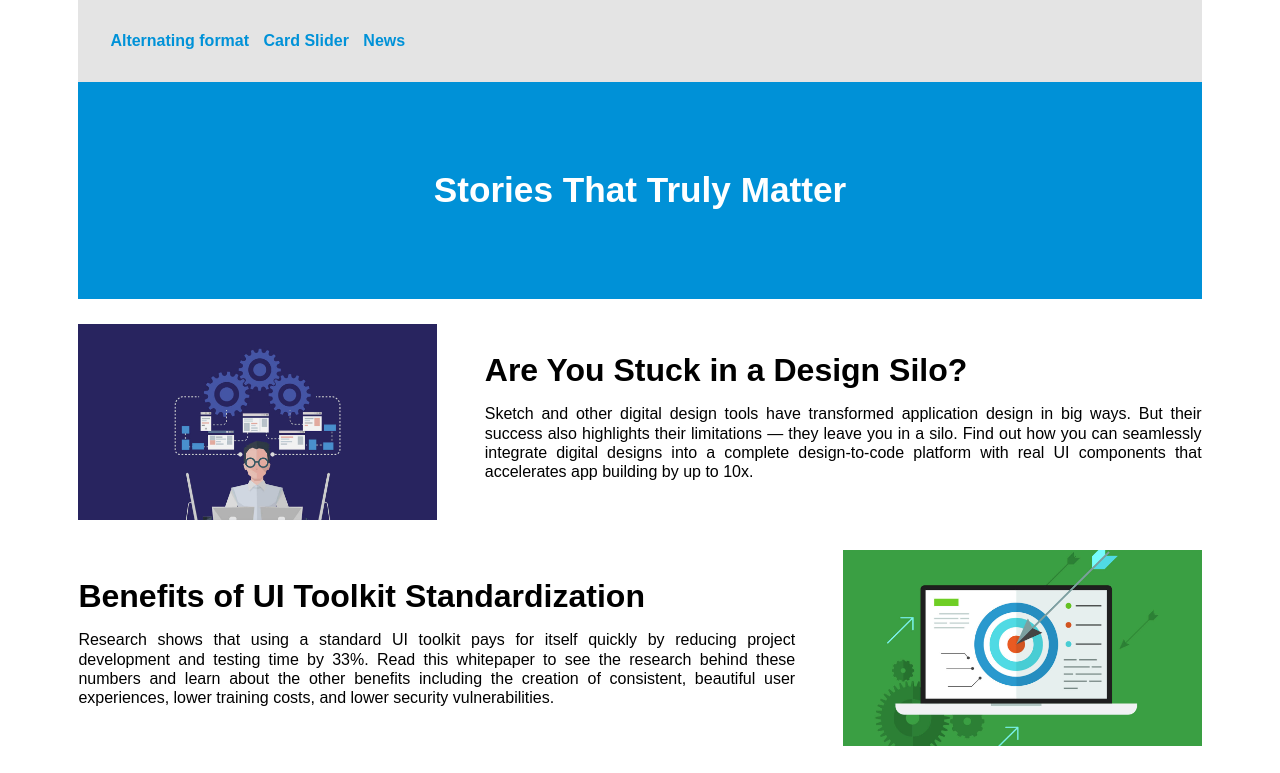
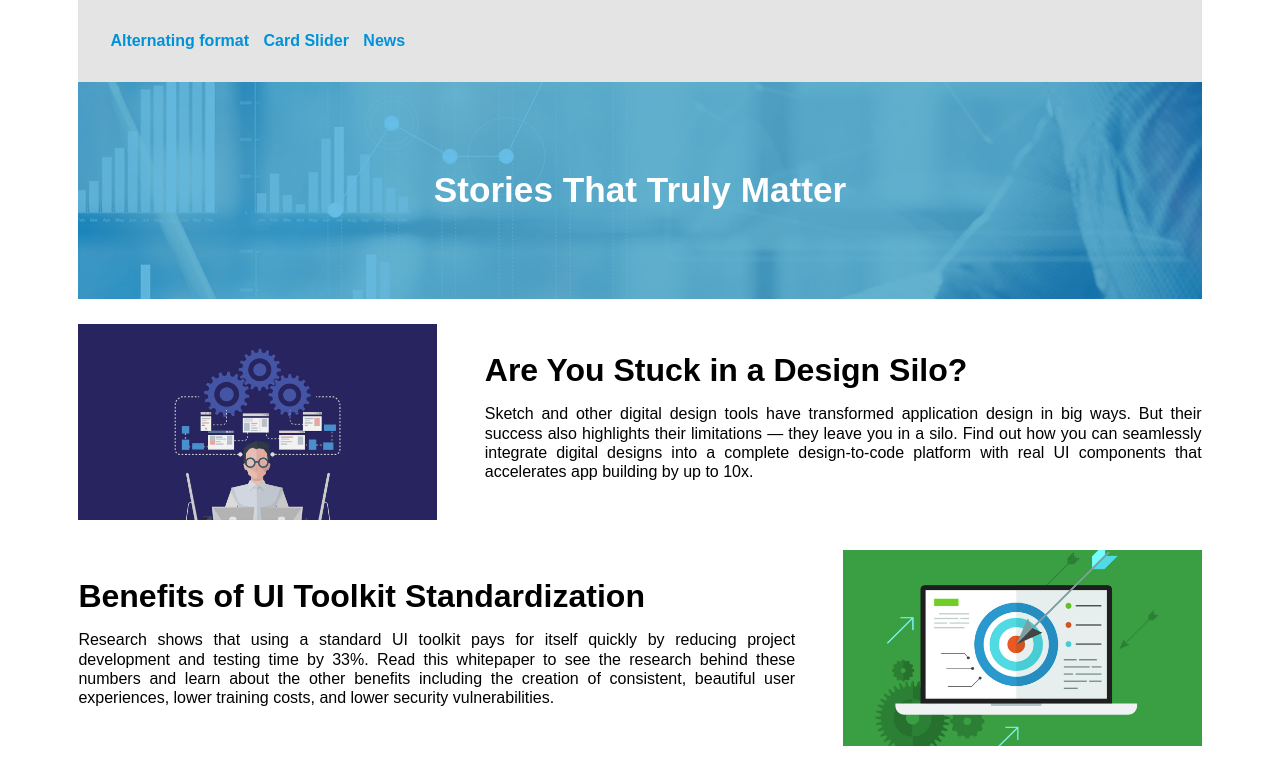
Before and after one commit to gusdv16/infragistics, a plain HTML site: page index.html in a window 1280 px wide. Shown: the top 773 px of the page. Drawn offline with nearby package versions, Linux system fonts and the light colour scheme; no server answers.

Commit message:
Fix Background Header

```diff
--- a/dist/css/syles.css
+++ b/dist/css/syles.css
@@ -103,7 +103,7 @@ header.header {
   margin-bottom: 25px;
   text-align: center;
   color: white;
-  background: var(--primary) url("dist/img/Atanasoft-2-1600.jpg") no-repeat;
+  background: var(--primary) url("../img/Atanasoft-2-1600.jpg") no-repeat;
   background-size: cover;
 }
 header.header h1 {
```
